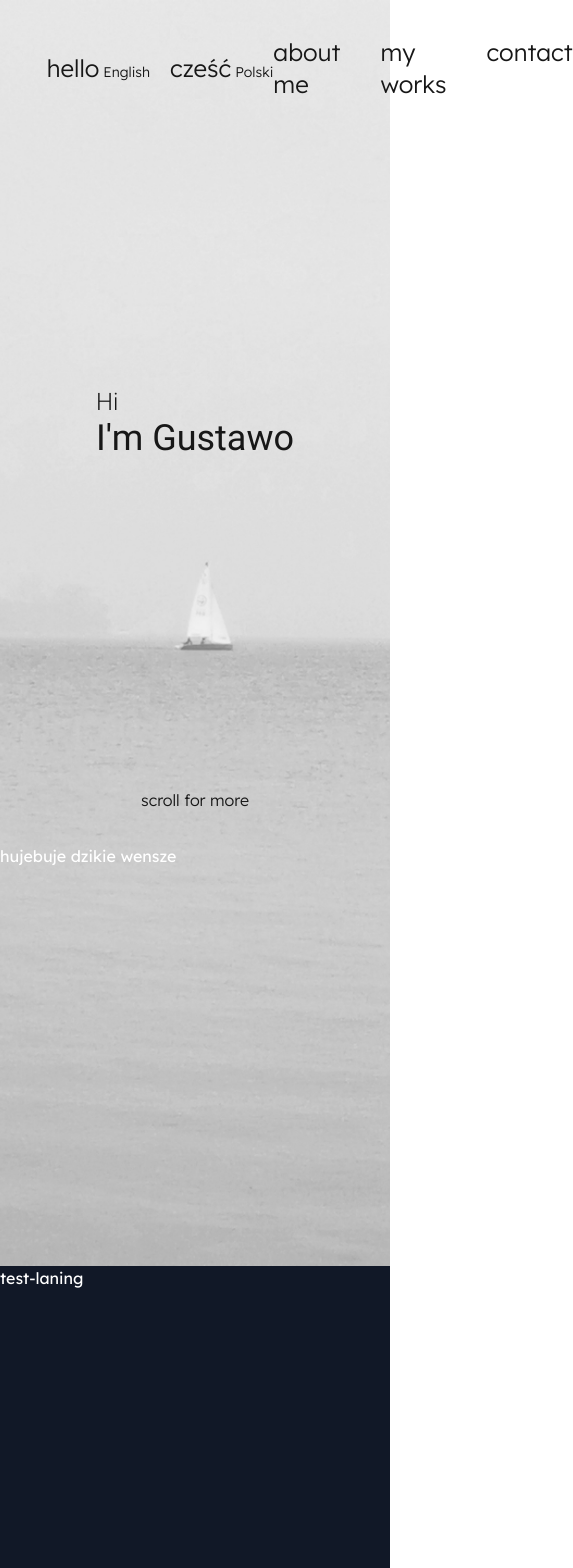
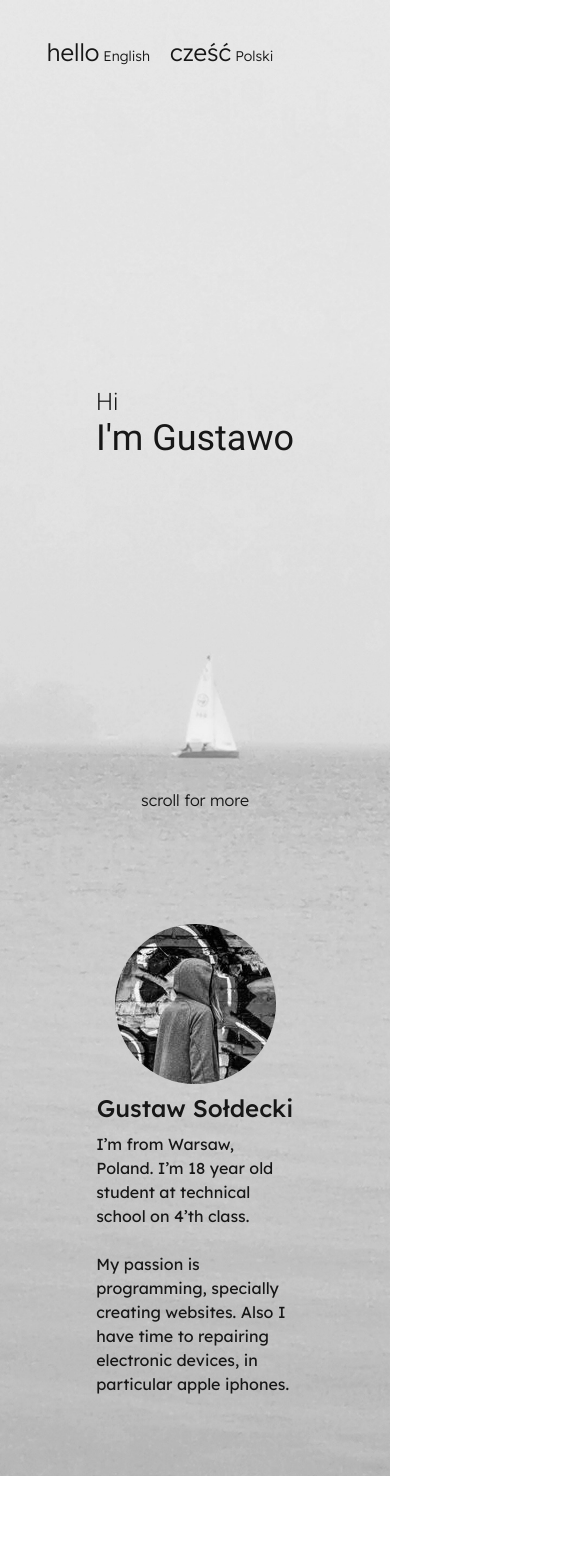
Before and after one commit to gugisek/portfolio-next, a Next.js app: page / in a window 390 px wide. Shown: the top 1568 px of the page, 573 px wide, since content can reach past the window. Built offline with nearby package versions, Linux system fonts and the light colour scheme.

Commit message:
Add: my skills 10%

```diff
--- a/app/page.tsx
+++ b/app/page.tsx
@@ -2,6 +2,7 @@ import Image from 'next/image'
 import TestLanding from '@components/test-landing'
 import Navbar from '@components/navbar'
 import Hero from '@components/hero'
+import Skills from '@components/skills'
 
 
 export default function Home() {
@@ -9,6 +10,7 @@ export default function Home() {
     <section className='text-white'>
       <Navbar />
       <Hero />
+      <Skills />
       <TestLanding />
     </section>
   )
--- /dev/null
+++ b/components/about-me.tsx
@@ -0,0 +1,20 @@
+import React from 'react'
+
+type Props = {}
+
+export default function aboutme({}: Props) {
+  return (
+    <div className='min-h-[60vh] flex md:flex-row flex-col items-center justify-evenly text-neutral-900 px-[12%] md:py-0 py-20'>
+        <div className='w-1/3 md:block hidden'>to takie drzewo z rzyciorysem</div>
+        <div className='flex justify-center items-center flex-col md:w-1/3 w-2/3'>
+            <a><img src="profile.jpg" alt="profile" className='rounded-full grayscale hover:grayscale-0 hover:shadow-xl transition-all duration-300'/></a>
+            <h1 className='text-2xl font-medium py-2'>Gustaw Sołdecki</h1>
+        </div>
+        <div className='md:w-1/3 w-2/3'>
+        I’m from Warsaw, Poland. I’m 18 year old student at technical school on 4’th class.
+        <br /><br />
+        My passion is programming, specially creating websites. Also I have time to repairing electronic devices, in particular apple iphones.
+        </div>
+    </div>
+  )
+}
--- a/components/hero.tsx
+++ b/components/hero.tsx
@@ -1,4 +1,6 @@
-import { url } from 'inspector'
+"use client"
+import AboutMe from 'components/about-me'
+import { motion } from 'framer-motion'
 import React from 'react'
 
 type Props = {}
@@ -7,15 +9,31 @@ export default function hero({}: Props) {
   return (
     <section style={{backgroundImage: 'url(bg.jpg)', backgroundPositionY:'44%', backgroundPositionX: 'center'}} className='bg-cover'>
         <section className='min-h-screen text-neutral-900 flex justify-center items-center bg-cover flex-col' >
-            <div className='font-[Roboto-normal]'>
+            <motion.div
+            className='font-[Roboto-normal]'
+            initial={{ opacity: 0 }}
+            whileInView={{ opacity: 1 }}
+            exit={{ opacity: 0 }}
+            >
                 <p className='text-2xl font-[Roboto-light]'>Hi</p>
                 <h1 className='text-4xl'>I'm Gustawo</h1>
-            </div>
-            <div className='absolute bottom-8 font-light'>
-                scroll for more
-            </div>
+            </motion.div>
+            <motion.div
+            className='absolute bottom-8 font-light'
+            initial={{ opacity: 0, y: 100 }}
+            animate={{ opacity: 1, y: 0, transition: {
+                type: "spring",
+                duration: 1
+            }}}
+            exit={{ opacity: 0, y: 100, transition: {
+                type: "spring",
+                duration: 1
+            }}}
+            >
+                <a href='#about-me' className='hover:text-white transition-all duration-300'>scroll for more</a>
+            </motion.div>
         </section>
-        <section className='h-[50vh]'>hujebuje dzikie wensze</section>
+        <AboutMe/>
     </section>
 
   )
--- a/components/navbar.tsx
+++ b/components/navbar.tsx
@@ -19,18 +19,18 @@ export default function Navbar({}: Props) {
         className='w-full absolute z-50'
     >
         <div className='text-neutral-900 font-light flex items-center justify-between py-9 px-[12%]'>
-            <div className='flex flex-row gap-5'>
-                <a href="/" className='text-2xl'>hello
+            <div className='flex flex-row gap-5 '>
+                <a href="/" className='text-2xl hover:text-white transition-all duration-300'>hello
                 <span className='text-sm ml-1'>English</span>
                 </a>
-                <a href="/" className='text-2xl'>cześć
+                <a href="/" className='text-2xl hover:text-white transition-all duration-300'>cześć
                 <span className='text-sm ml-1'>Polski</span>
                 </a>
             </div>
-            <div className='flex flex-row gap-10 text-2xl font-light'>
-                <a href="/about-me">about me</a>
-                <a href="/my-works">my works</a>
-                <a href="/contact">contact</a>
+            <div className='flex-row gap-10 text-2xl font-light hidden md:flex'>
+                <a href="#about-me" className='hover:text-white transition-all duration-300'>about me</a>
+                <a href="#my-works" className='hover:text-white transition-all duration-300'>my works</a>
+                <a href="#contact" className='hover:text-white transition-all duration-300'>contact</a>
             </div>
         </div>
     </motion.section>
--- /dev/null
+++ b/components/skills.tsx
@@ -0,0 +1,11 @@
+import React from 'react'
+
+type Props = {}
+
+export default function skills({}: Props) {
+  return (
+    <section className='min-h-screen text-neutral-900'>
+        <div className='w-full h-20 flex items-center justify-center text-white text-2xl font-light'>My skills</div>
+    </section>
+  )
+}
--- a/public/globals.css
+++ b/public/globals.css
@@ -21,3 +21,16 @@ html {
   font-family: 'Lexend';
   scroll-behavior: smooth;
 }
+
+  ::-webkit-scrollbar {
+    width: 5px;
+    height: 7px;
+    background: #b5b5b5de;
+}
+
+::-webkit-scrollbar-thumb {
+    background: #888;
+    border-radius: 10px;
+    border: 0px solid transparent;
+    background-clip: padding-box;
+}
```
Also changed, not shown: public/profile.jpg (added), public/works.png (added).
